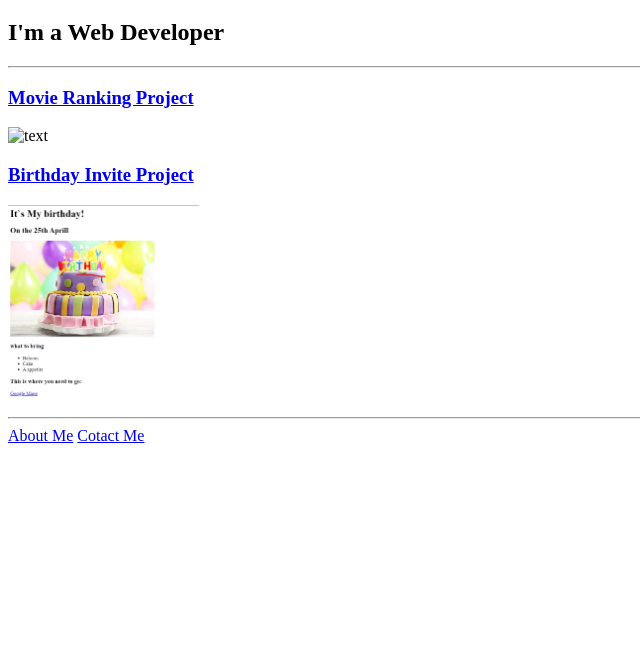
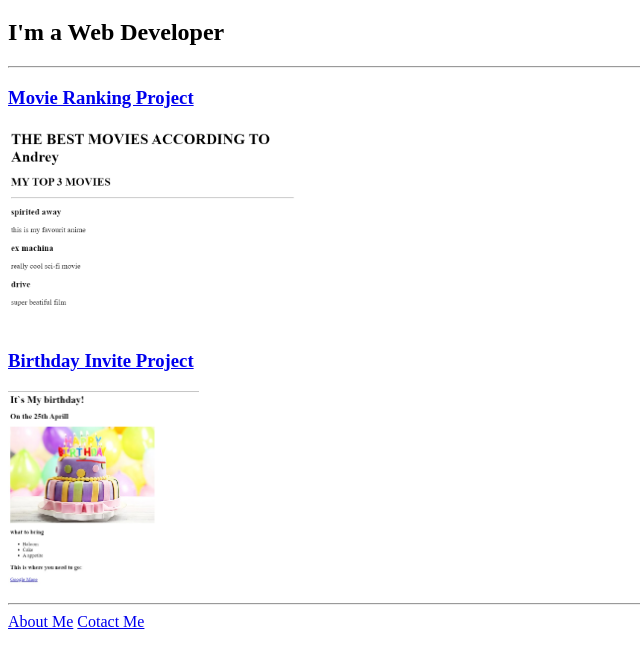
Before and after one commit to AndreyRu77/Portfolio-website, a plain HTML site: page index.html in a window 1280 px wide. Shown: the part 61-726 px from the top of the page, without its empty margins (0-640 px from the left). Drawn offline with Linux system fonts and the light colour scheme.

Commit message:
Update index.html

```diff
--- a/index.html
+++ b/index.html
@@ -13,7 +13,7 @@
     <a href="public/movie-ranking-projekt .html"
       ><h3>Movie Ranking Project</h3></a
     >
-    <img src="./assets/images/Movie.png" height="200px" alt="text" />
+    <img src="./assets/images/Movei.png" height="200px" alt="text" />
     <a href="public/birthday.html"><h3>Birthday Invite Project</h3></a>
     <img src="./assets/images/birthday.jpg" height="200px" alt="image" />
     <hr />
```
